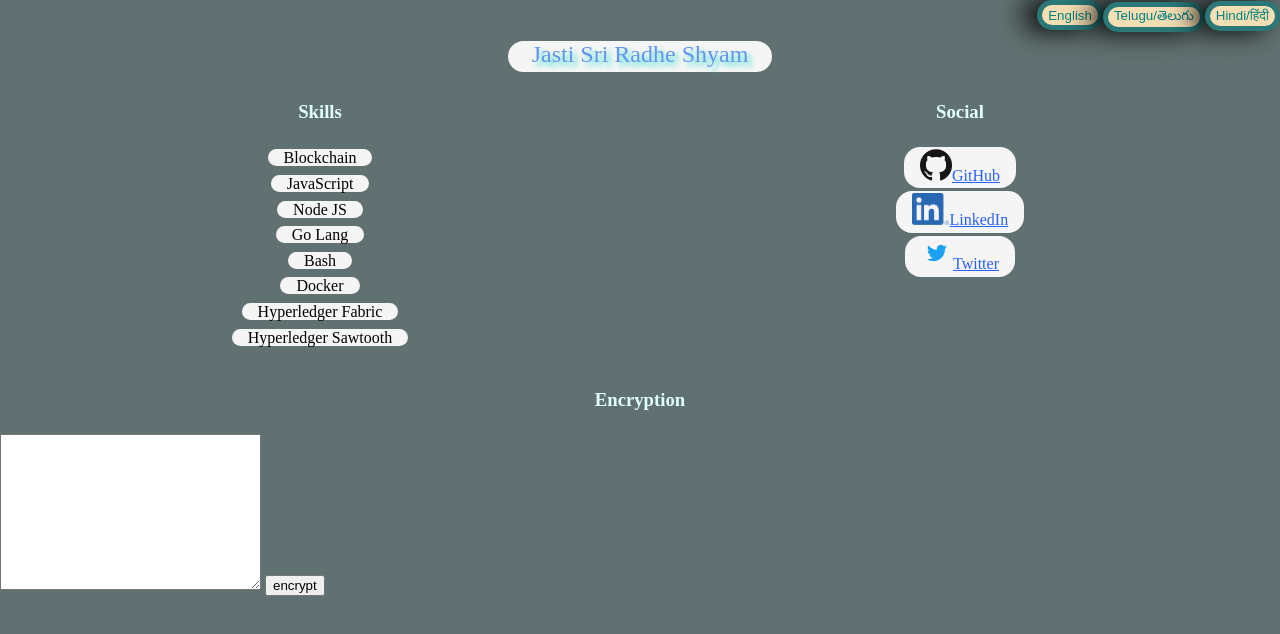
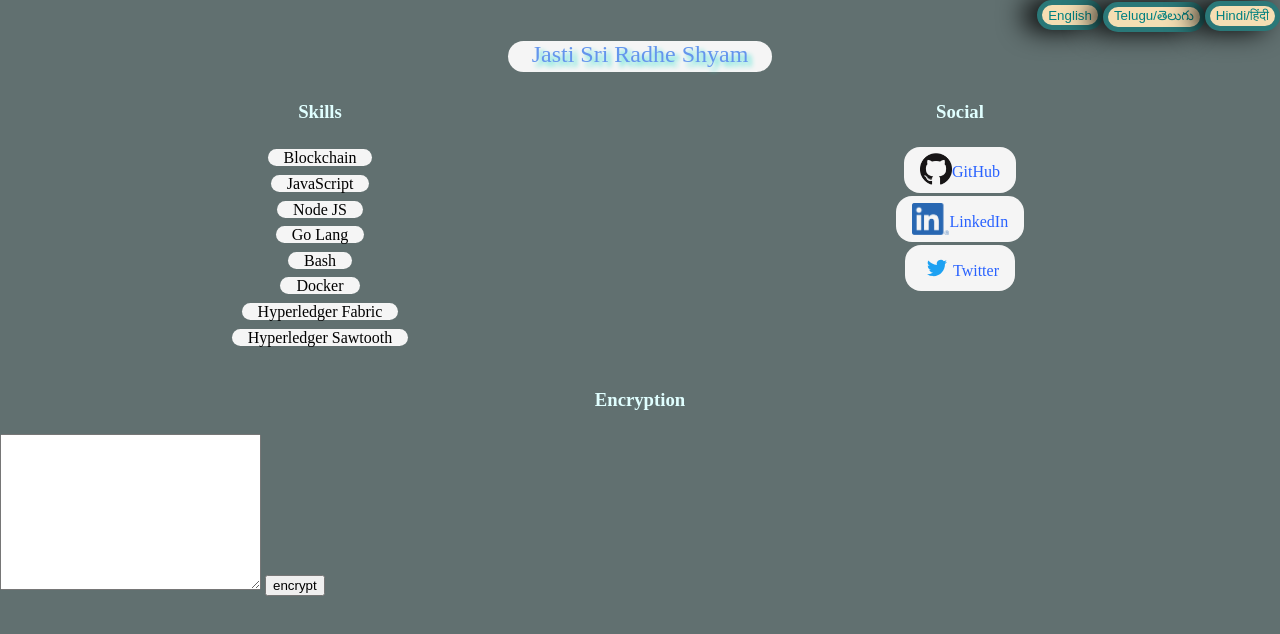
Before and after one commit to jastisriradheshyam/jastisriradheshyam.github.io, a plain HTML site: page index.html in a window 1280 px wide. Drawn offline with Linux system fonts and the light colour scheme.

Commit message:
fix social list
Signed-off-by: Jasti Sri Radhe Shyam <samabhasatejsrs@outlook.com>

```diff
--- a/css/style.css
+++ b/css/style.css
@@ -97,6 +97,14 @@ body {
     height: 2em;
 }
 
+.socialTitle {
+    vertical-align: 0.5em;
+}
+
+.socialLink {
+    text-decoration: none;
+}
+
 .heading {
     text-align: center;
     color: lightcyan;
@@ -111,7 +119,7 @@ body {
 .socialSpan {
     display: inline-block;
     background: whitesmoke;
-    padding: 0.1em 1em 0em 1em;
+    padding: 0.4em 1em 0em 1em;
     border-radius: 1em 1em 1em 1em;
     margin: 0.1em;
 }
--- a/js/social.js
+++ b/js/social.js
@@ -27,10 +27,12 @@ var setSocialList = function () {
 
         // social platform name
         newSocialName.innerHTML = getInCurrentLang(element.name);
+        newSocialName.classList.add('socialTitle');
 
         // ***** social link [ start ] *****
         // newSocialLink.innerHTML = element.link;
         newSocialLink.setAttribute("href", element.link);
+        newSocialLink.classList.add('socialLink');
         // ***** social link [ end ] *****
 
         // ***** top social element [ start ] *****
```
